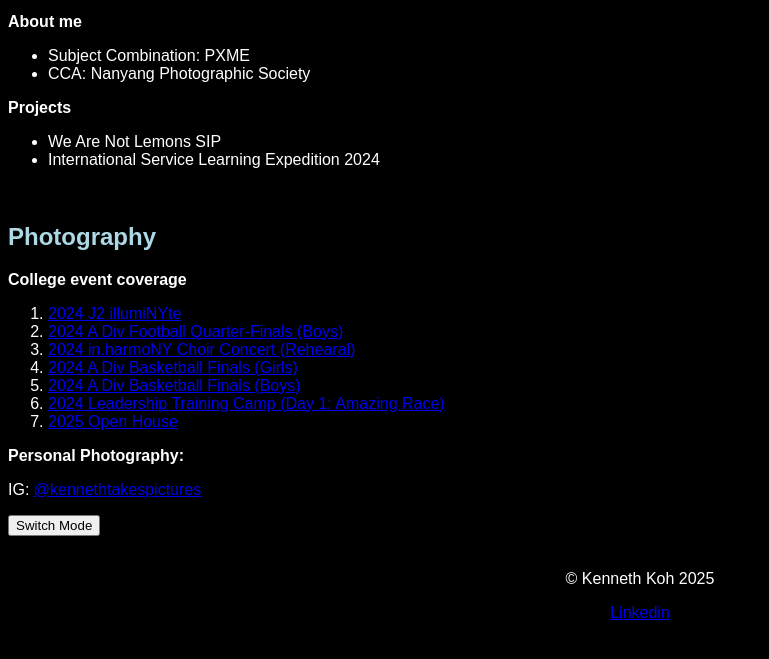
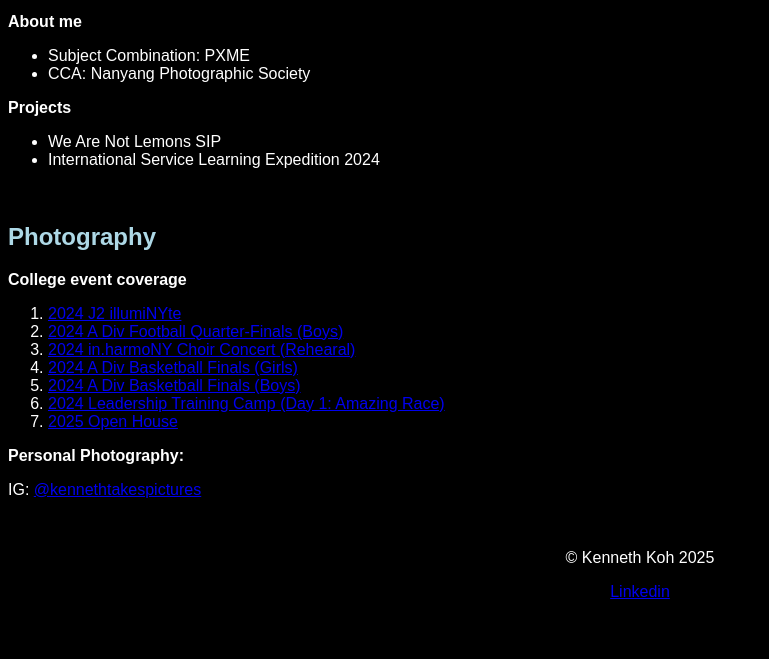
Before and after one commit to its-kenneth/its-kenneth.github.io, a plain HTML site: page index.html in a window 1280 px wide. Shown: the part 89-748 px from the top of the page, without its empty margins (0-769 px from the left). Drawn offline with Linux system fonts and the light colour scheme.

Commit message:
Update index.html

```diff
--- a/index.html
+++ b/index.html
@@ -67,15 +67,6 @@
       paragraph text, bulleted/numbered lists, tables, images, separators, ...
       -->
     </section>
-    <!-- Toggle Button -->
-    <button onclick="toggleMode()">Switch Mode</button>
-
-    <script>
-  // Toggle between dark and light mode
-  function toggleMode() {
-    document.body.classList.toggle('light-mode'); // Add or remove the light-mode class
-  }
-  </script>
 
     <!-- Add more sections for your remaining headers -->
     <!--
```
